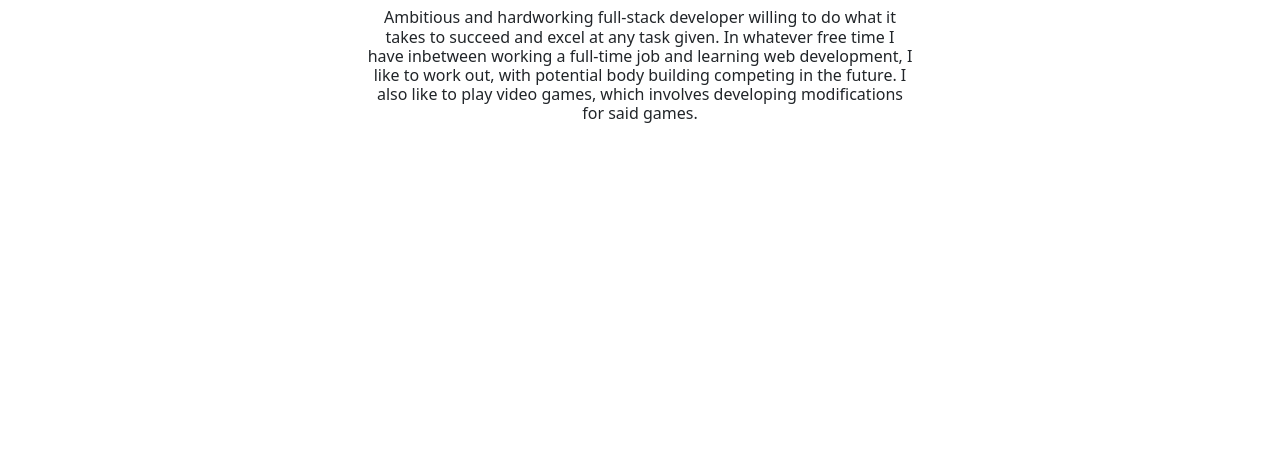
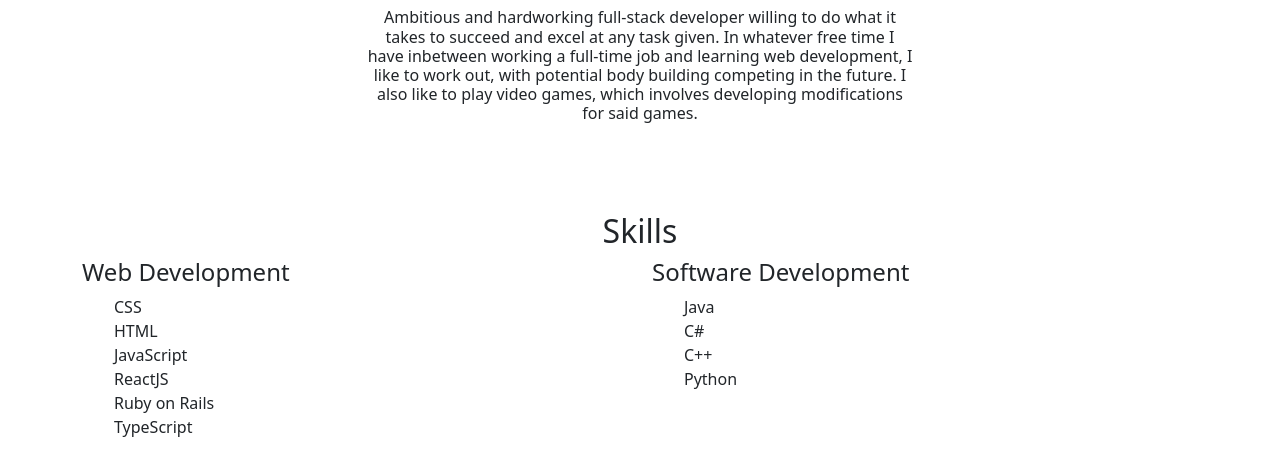
Before and after one commit to danila-buyuk/Portfolio, a plain HTML site: page index.html in a window 1280 px wide. Shown: the part 606-1061 px from the top of the page. Before the commit the page ends 818 px from the top, so only its background shows below. Drawn offline with nearby package versions, Linux system fonts and the light colour scheme.

Commit message:
Skills section completed

```diff
--- a/index.html
+++ b/index.html
@@ -42,8 +42,30 @@
 		</div>
 	</div>
 	<!-- Skills -->
-	<div class="skills" id="skills">
-
+	<div class="container skills" id="skills">
+		<h2 class="text-center w-100">Skills</h2>
+		<div class="row d-flex justify-content-center">
+			<div class="col-6">
+				<h4>Web Development</h4>
+				<ul class="list-group-flush">
+					<li class="list-group-item">CSS</li>
+					<li class="list-group-item">HTML</li>
+					<li class="list-group-item">JavaScript</li>
+					<li class="list-group-item">ReactJS</li>
+					<li class="list-group-item">Ruby on Rails</li>
+					<li class="list-group-item">TypeScript</li>
+				</ul>
+			</div>
+			<div class="col-6">
+				<h4>Software Development</h4>
+				<ul class="list-group-flush">
+					<li class="list-group-item">Java</li>
+					<li class="list-group-item">C#</li>
+					<li class="list-group-item">C++</li>
+					<li class="list-group-item">Python</li>
+				</ul>
+			</div>
+		</div>
 	</div>
 	<!-- Work Done -->
 	<div class="example" id="example">
```
